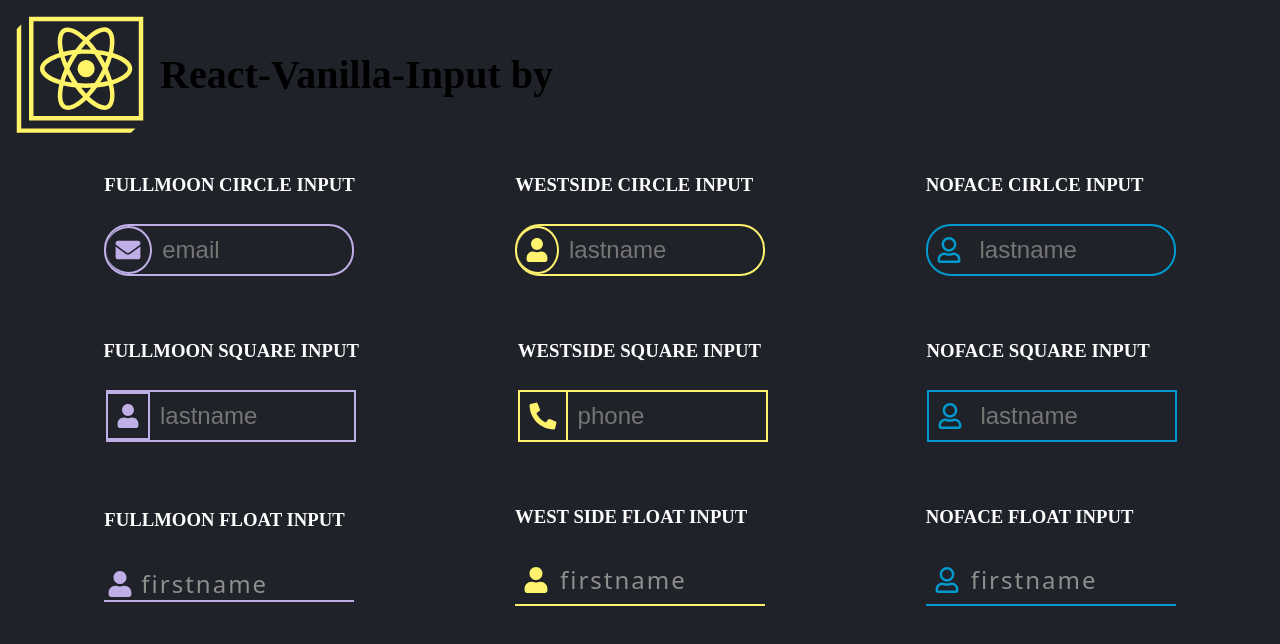
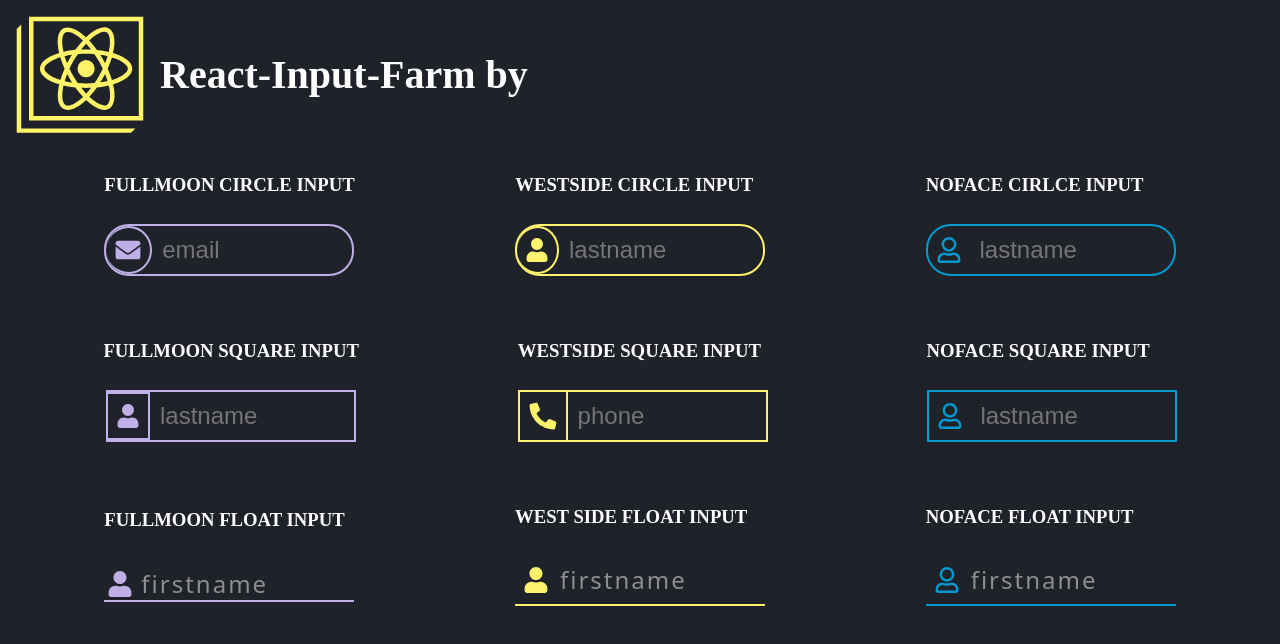
Before and after one commit to WebWalterWrite/react-input-style, a React (Create React App) app: page / in a window 1280 px wide. Shown: the top 644 px of the page. Built offline with nearby package versions, Linux system fonts and the light colour scheme.

Commit message:
💬 update header title

```diff
--- a/src/App.js
+++ b/src/App.js
@@ -8,7 +8,7 @@ function App() {
     <>
       <header>
         <img src={logo} className="App-logo" alt="logo" />
-        <h1>React-Vanilla-Input by</h1>
+        <h1>React-Input-Farm by</h1>
       </header>
       <main>
         <CircleForm />
--- a/src/index.js
+++ b/src/index.js
@@ -24,7 +24,7 @@ header{
   }
   h1{
     font-size: 2.5em;
-    color:'#FEFEFEFE' !important;
+    color:#FEFEFEFE;
   }
 }
 
```
